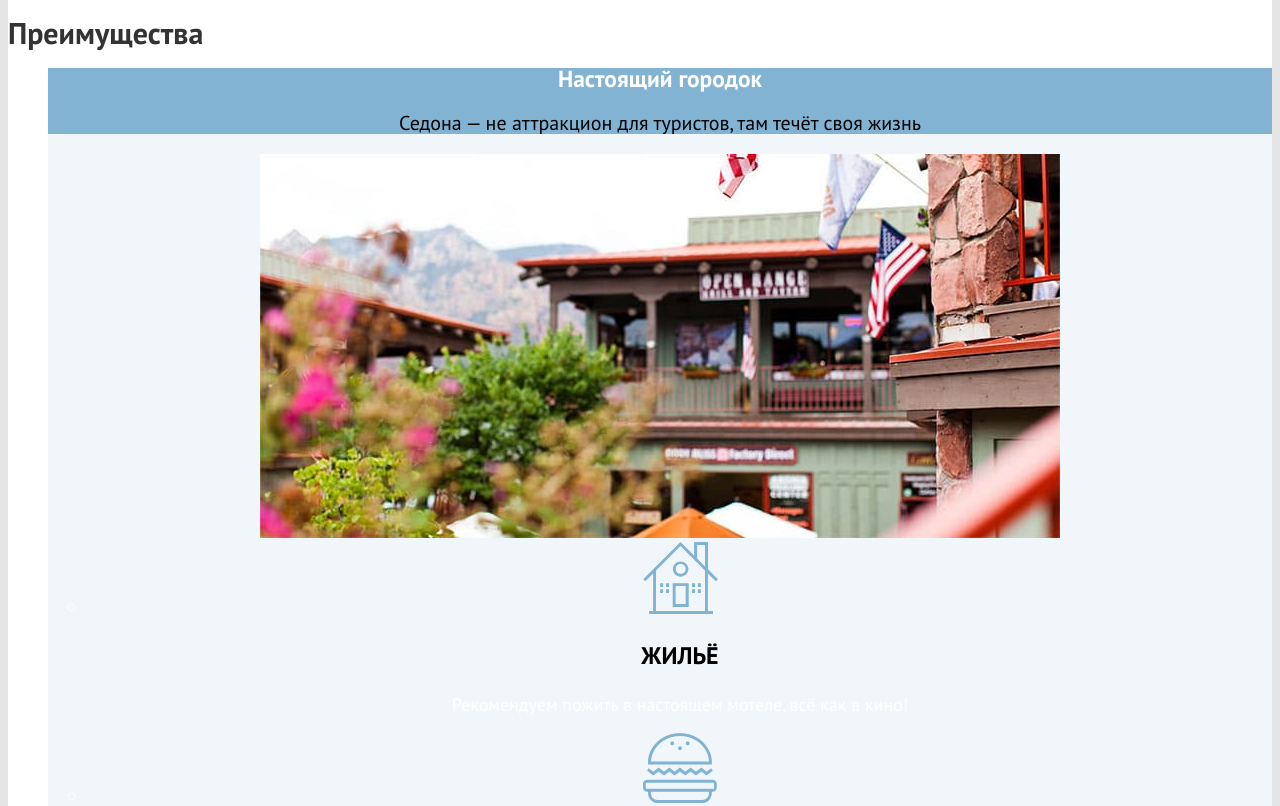
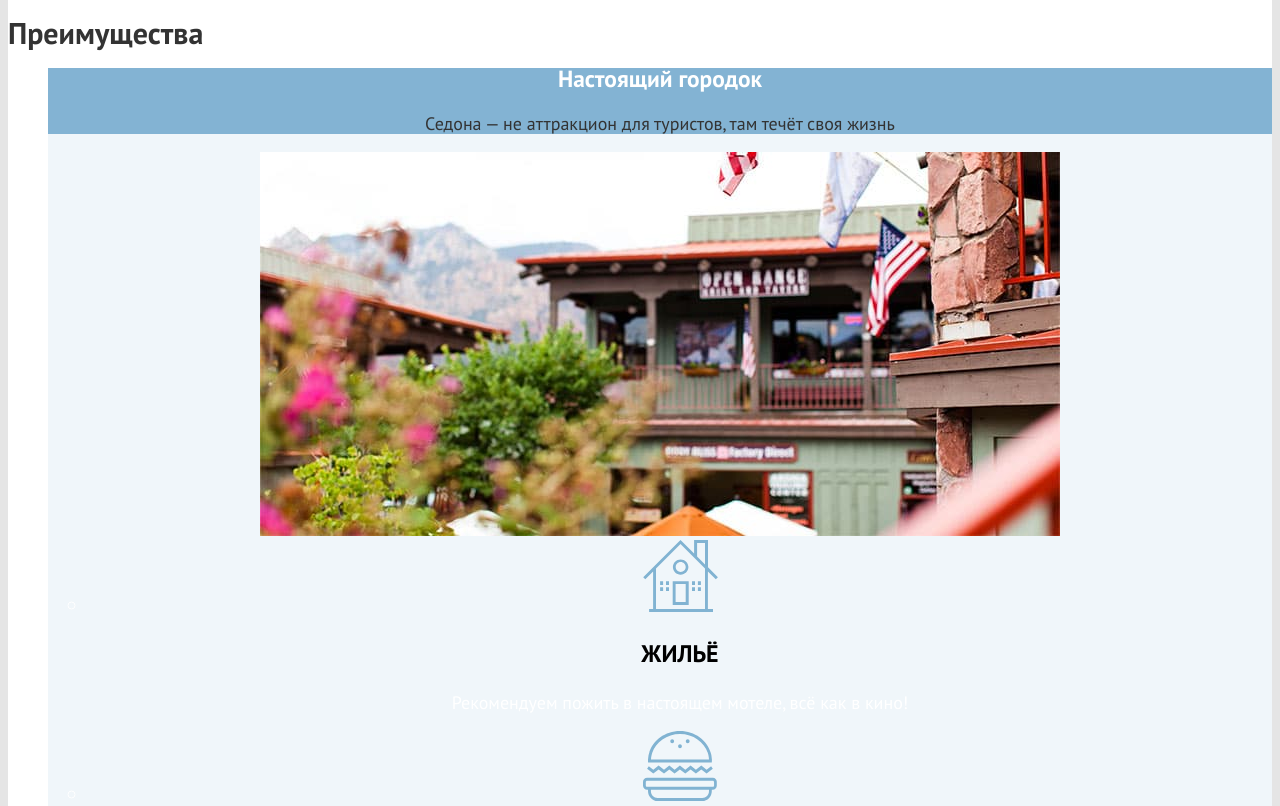
Before and after one commit to htmlacademy-htmlcss/1961497-sedona-33, a plain HTML site: page 5/index.html in a window 1280 px wide. Shown: the part 1027-1833 px from the top of the page. Drawn offline with Linux system fonts and the light colour scheme.

Commit message:
:heavy_check_mark: Сборка #5

```diff
--- a/5/styles/styles.css
+++ b/5/styles/styles.css
@@ -107,7 +107,10 @@ body {
 }
 
 .advantages-description {
-    color:#000000;
+    color:#333333;
+    font-size: 18px;
+    line-height: 21px;
+    text-align: center;
 }
 
 .advantages-item-text-block {
```
